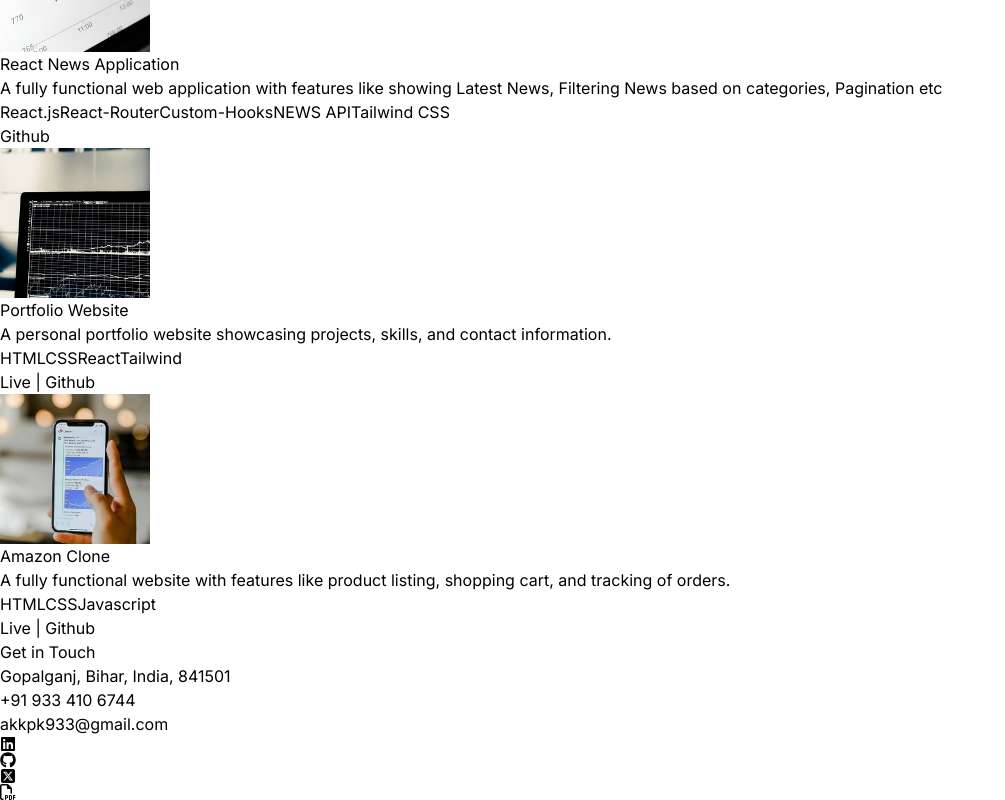
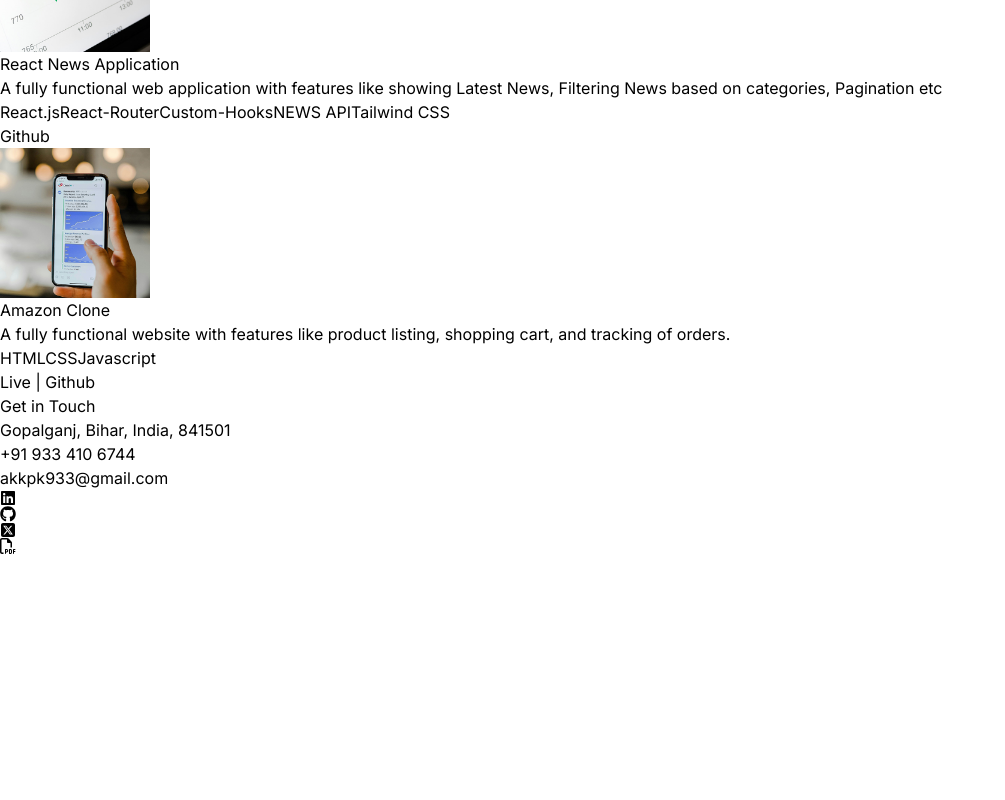
Before and after one commit to adityakkpk/MyPortfolio, a React (Vite) app: page / in a window 1280 px wide. Shown: the part 2828-3628 px from the top of the page, without its empty margins (0-1005 px from the left). After the commit the page ends 3382 px from the top, so only its background shows below. Built offline with nearby package versions, Linux system fonts and the light colour scheme.

Commit message:
Remove Portfolio Project

```diff
--- a/src/constants/index.js
+++ b/src/constants/index.js
@@ -55,16 +55,6 @@ export const PROJECTS = [
   },
 
   {
-    title: "Portfolio Website",
-    image: project3,
-    description:
-      "A personal portfolio website showcasing projects, skills, and contact information.",
-    technologies: ["HTML", "CSS", "React", "Tailwind"],
-    demoLink: 'https://my-portfolio-git-main-aditya-kumar-kushwahas-projects.vercel.app/',
-    githubLink: 'https://github.com/adityakkpk/MyPortfolio'
-  },
-
-  {
     title: "Amazon Clone",
     image: project2,
     description:
```
